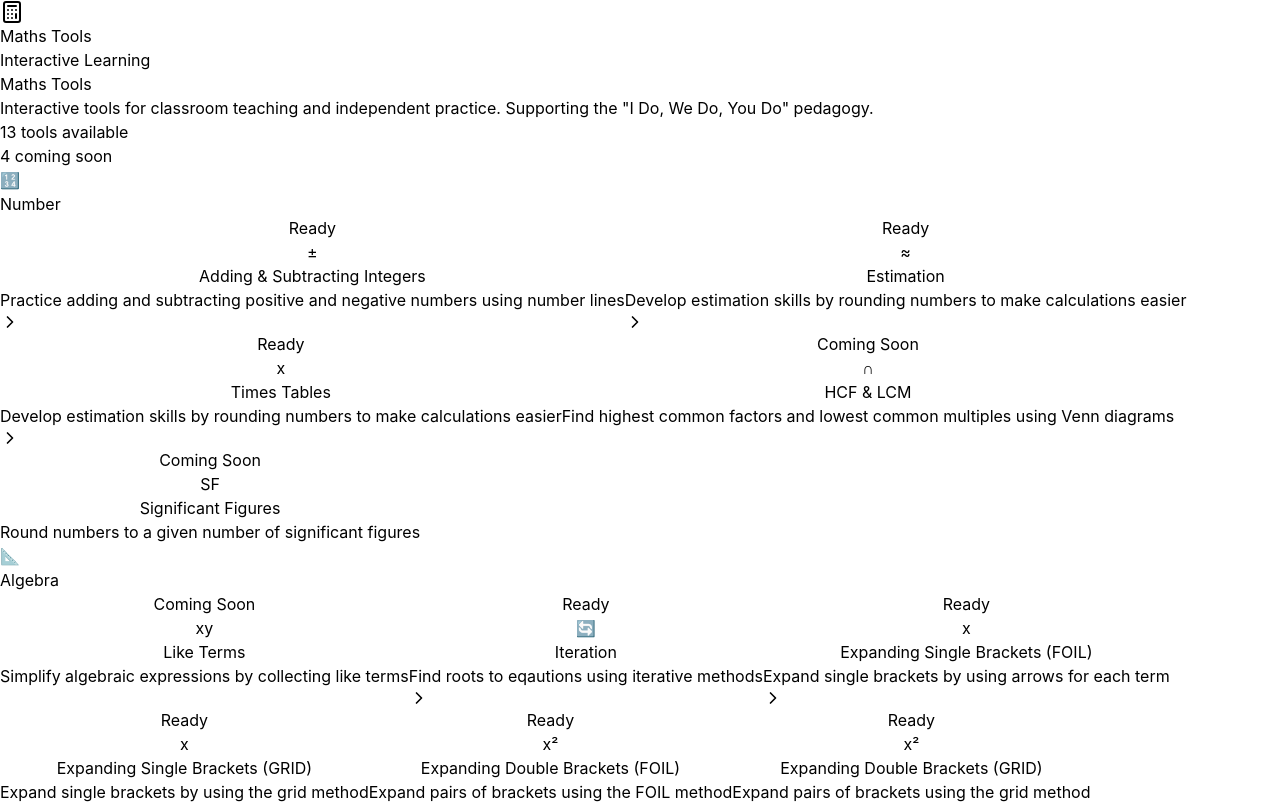
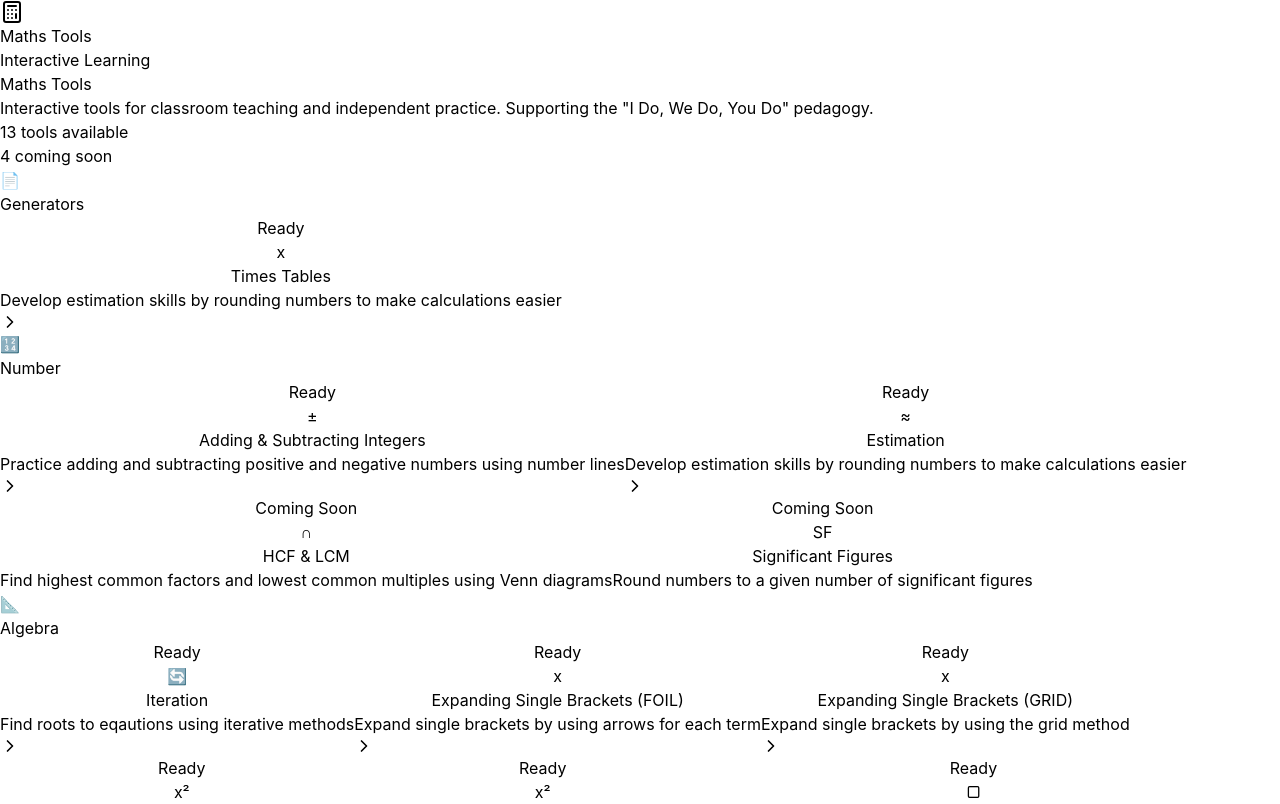
Before and after one commit to MrHSisson/Maths-Tools, a React (Vite) app: page / in a window 1280 px wide. Shown: the top 804 px of the page. Built offline with nearby package versions, Linux system fonts and the light colour scheme.

Commit message:
Add 'Generators' category and update tools

```diff
--- a/src/components/LandingPage.tsx
+++ b/src/components/LandingPage.tsx
@@ -20,6 +20,15 @@ interface Category {
 
 const categories: Category[] = [
   {
+    name: 'Generators',
+    icon: '📄',
+    gradient: 'from-blue-500 to-indigo-600',
+    iconBg: 'from-blue-50 to-indigo-50',
+    tools: [
+      { id: 'Times Tables', path: '/timestables', name: 'Times Tables', icon: 'x', description: 'Develop estimation skills by rounding numbers to make calculations easier', ready: true }
+    ]
+  },
+  {
     name: 'Number',
     icon: '🔢',
     gradient: 'from-blue-500 to-indigo-600',
@@ -27,7 +36,6 @@ const categories: Category[] = [
     tools: [
       { id: 'integers', path: '/integers', name: 'Adding & Subtracting Integers', icon: '±', description: 'Practice adding and subtracting positive and negative numbers using number lines', ready: true },
       { id: 'estimation', path: '/estimation', name: 'Estimation', icon: '≈', description: 'Develop estimation skills by rounding numbers to make calculations easier', ready: true },
-      { id: 'Times Tables', path: '/timestables', name: 'Times Tables', icon: 'x', description: 'Develop estimation skills by rounding numbers to make calculations easier', ready: true },
       { id: 'hcf-lcm', path: '/hcf-lcm', name: 'HCF & LCM', icon: '∩', description: 'Find highest common factors and lowest common multiples using Venn diagrams', ready: false },
       { id: 'significant-figures', path: '/significant-figures', name: 'Significant Figures', icon: 'SF', description: 'Round numbers to a given number of significant figures', ready: false },
     ]
@@ -38,13 +46,13 @@ const categories: Category[] = [
     gradient: 'from-purple-500 to-fuchsia-600',
     iconBg: 'from-purple-50 to-fuchsia-50',
     tools: [
-      { id: 'like-terms', path: '/like-terms', name: 'Like Terms', icon: 'xy', description: 'Simplify algebraic expressions by collecting like terms', ready: false },
       { id: 'iteration', path: '/iteration', name: 'Iteration', icon: '🔄', description: 'Find roots to eqautions using iterative methods', ready: true },
       { id: 'single-brackets', path: '/expanding-single-brackets-FOIL', name: 'Expanding Single Brackets (FOIL)', icon: 'x', description: 'Expand single brackets by using arrows for each term', ready: true },
       { id: 'single-brackets', path: '/expanding-single-brackets-GRID', name: 'Expanding Single Brackets (GRID)', icon: 'x', description: 'Expand single brackets by using the grid method', ready: true },
       { id: 'expanding-double-brackets-FOIL', path: '/expanding-double-brackets-foil', name: 'Expanding Double Brackets (FOIL)', icon: 'x²', description: 'Expand pairs of brackets using the FOIL method', ready: true },
       { id: 'expanding-double-brackets-GRID', path: '/expanding-double-brackets-grid', name: 'Expanding Double Brackets (GRID)', icon: 'x²', description: 'Expand pairs of brackets using the grid method', ready: true },
       { id: 'completing-square', path: '/completing-the-square', name: 'Completing the Square', icon: '▢', description: 'Rewrite and solve quadratic expressions in completed square form', ready: true },
+      { id: 'like-terms', path: '/like-terms', name: 'Like Terms', icon: '2x²', description: 'Simplify algebraic expressions by collecting like terms', ready: false },
     ]
   },
   {
```
